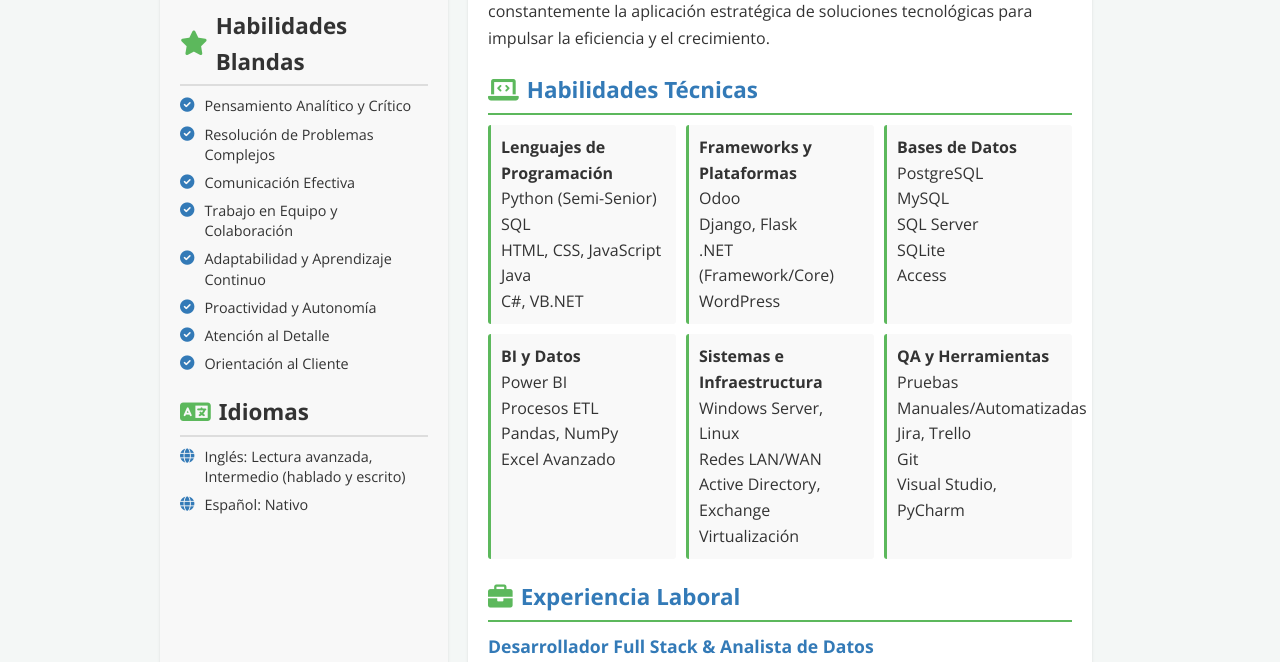
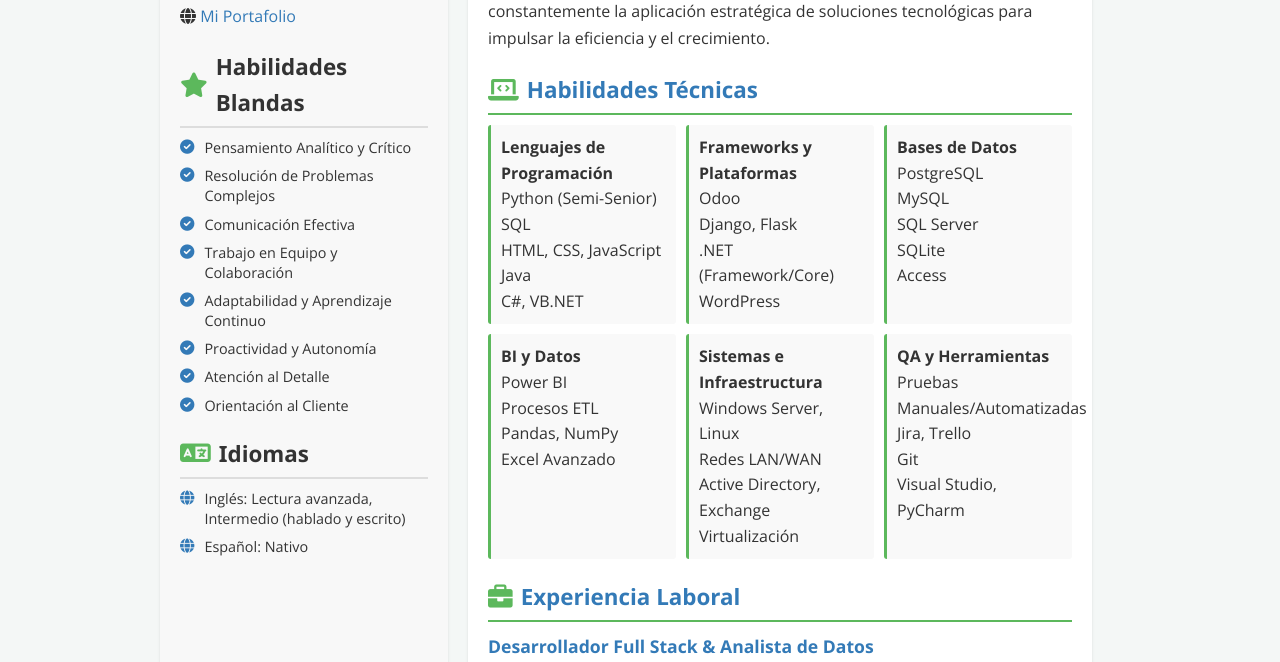
Before and after one commit to hernan2975/M-Hoja-de-Vida-, a plain HTML site: page index.html in a window 1280 px wide. Shown: the part 438-1100 px from the top of the page. Drawn offline with nearby package versions, Linux system fonts and the light colour scheme; a web font is replaced by a local one.

Commit message:
Update index.html

```diff
--- a/index.html
+++ b/index.html
@@ -32,6 +32,7 @@
                     <li><i class="fas fa-envelope"></i> hernanluislang@gmail.com</li>
                     <li><i class="fab fa-linkedin"></i> <a href="https://www.linkedin.com/in/hernan-lang" target="_blank">linkedin.com/in/hernan-lang</a></li>
                     <li><i class="fab fa-github"></i> <a href="https://github.com/hll2975" target="_blank">github.com/hll2975</a></li>
+                    <li></li><i class="fas fa-globe"></i> <a href="https://hernan2975.github.io/M-Portafolio-/#home" target="_blank">Mi Portafolio</a> </li>
                 </ul>
             </section>
 
@@ -223,6 +224,5 @@
         <p>&copy; 2025 Hernán Luis Lang. Todos los derechos reservados. | Diseñado con HTML5 y CSS3.</p>
         <p>Visita mi <a href="https://github.com/hernan2975" target="_blank">GitHub</a> y <a href="https://www.linkedin.com/in/hernan-lang" target="_blank">LinkedIn</a>.</p>
     </footer>
-
 </body>
-                            </html>
+</html>
```
